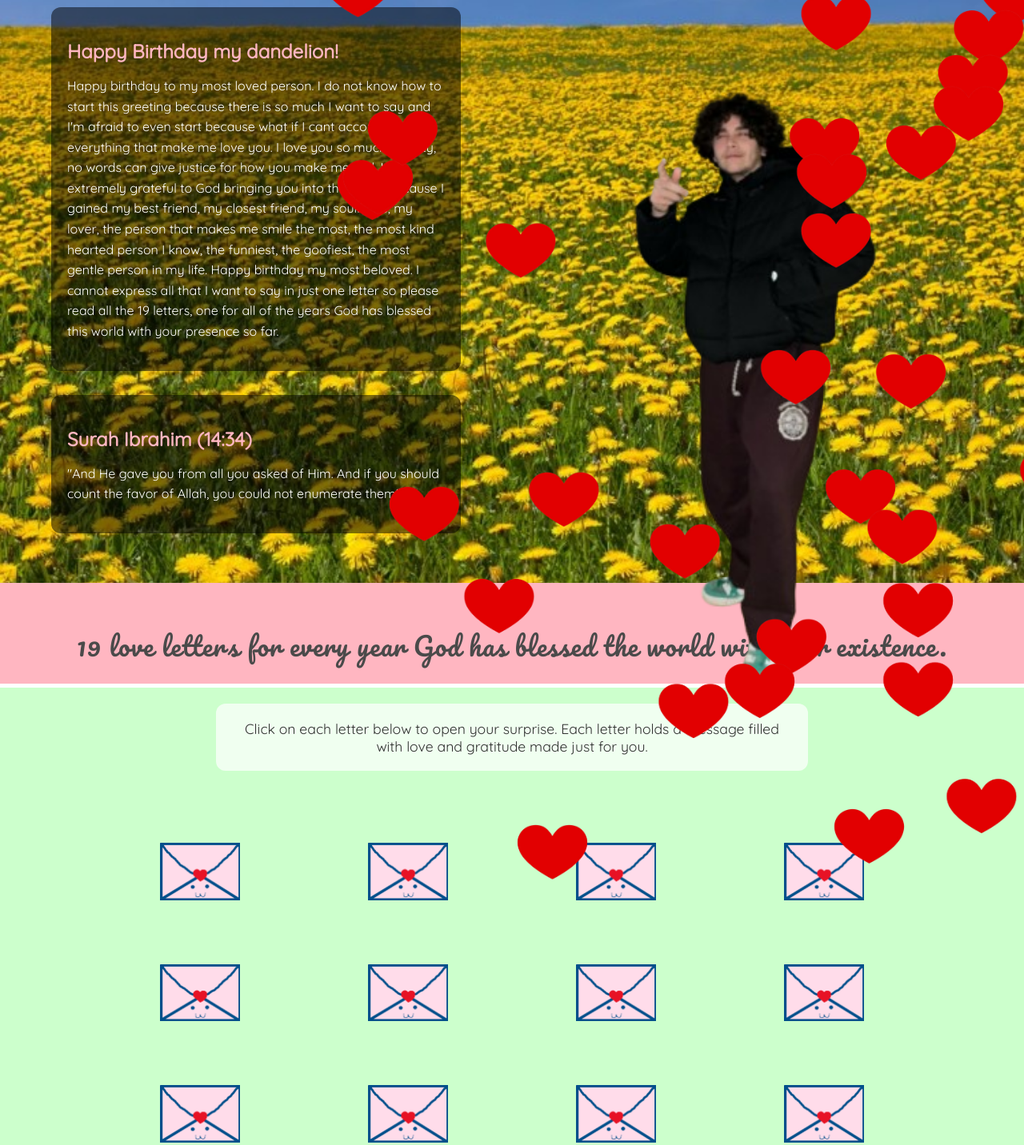
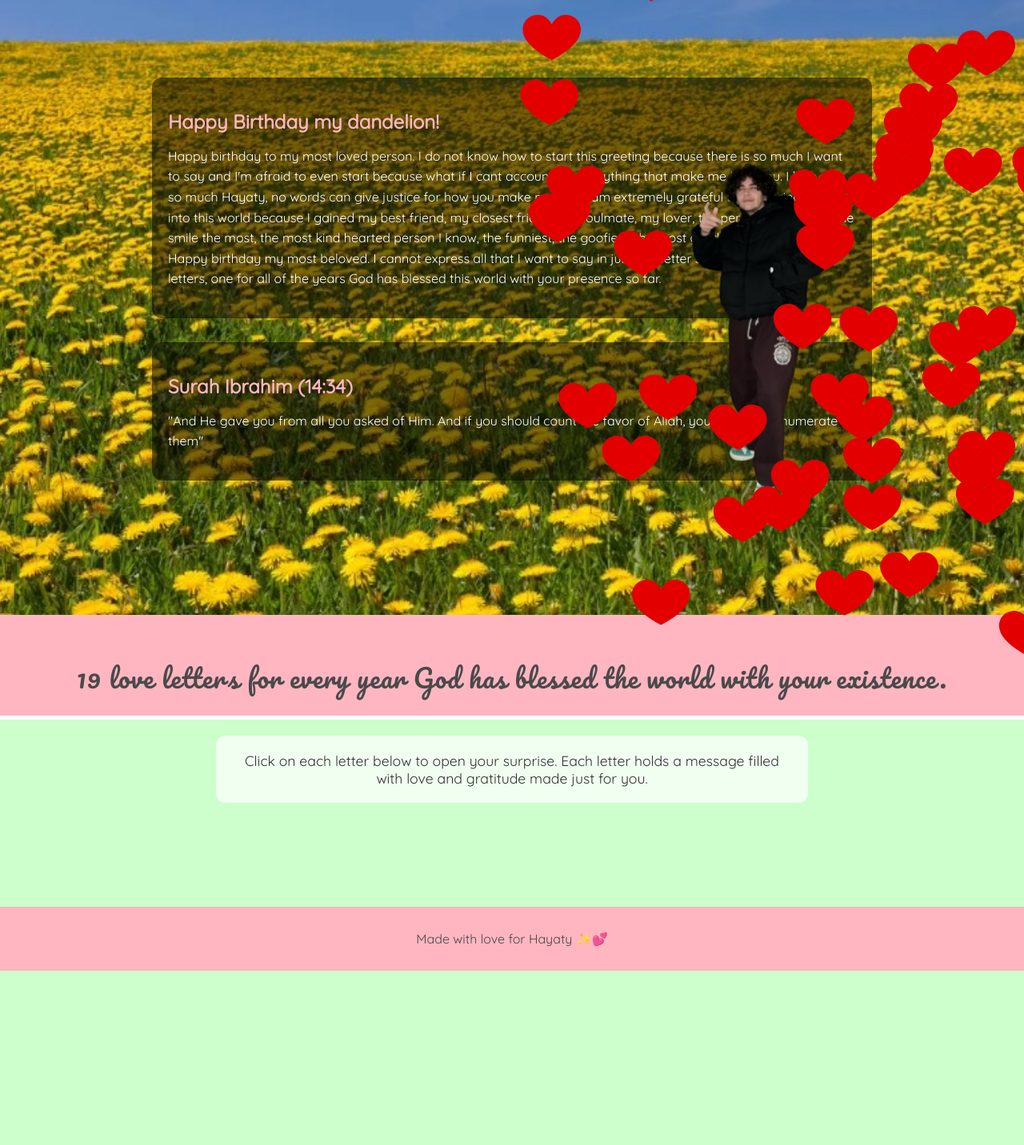
Before and after one commit to Johnbenedictdev/LOML, a plain HTML site: page index.html in a window 1280 px wide. Shown: the part 71-1503 px from the top of the page at 80% size. After the commit the page ends 1285 px from the top, so only its background shows below. Drawn offline with Linux system fonts and the light colour scheme.

Commit message:
Update index.html
allows the greeting to be seen. some words are hidden due to overflow space issues

```diff
--- a/index.html
+++ b/index.html
@@ -24,19 +24,20 @@
 
     .forest-hero {
       position: relative;
-      height: 100vh;
+      min-height: 100vh;
       background: url('images/imageforest.jpeg') no-repeat center center/cover;
       display: flex;
-      justify-content: space-between;
+      flex-direction: column;
+      justify-content: center;
       align-items: center;
       overflow: hidden;
+      padding-top: 20px;
+      padding-bottom: 20px;
     }
 
     .intro-columns {
-      position: absolute;
-      top: 10%;
-      left: 5%;
-      width: 40%;
+      width: 90%;
+      max-width: 900px;
       display: flex;
       flex-direction: column;
       gap: 30px;
@@ -64,14 +65,14 @@
       position: fixed;
       top: 50%;
       left: 75%;
-      transform: translate(-50%, -50%) scale(1.8);
+      transform: translate(-50%, -50%) scale(1.5);
       z-index: 10;
       transition: transform 0.4s ease, top 0.4s ease, left 0.4s ease;
       pointer-events: none;
     }
 
     .joyce-wrapper img {
-      max-width: 450px;
+      max-width: 300px;
       height: auto;
     }
 
@@ -117,8 +118,8 @@
 
     .letters-grid {
       display: grid;
-  grid-template-columns: repeat(4, 1fr);
-  gap: 80px 40px; /* 40px vertical, 20px horizontal */
+      grid-template-columns: repeat(auto-fit, minmax(100px, 1fr));
+      gap: 40px 20px;
       padding: 40px 20px;
       max-width: 1000px;
       margin: 0 auto;
@@ -143,6 +144,20 @@
       background-color: var(--pink);
       color: var(--accent);
     }
+
+    @media (max-width: 768px) {
+      .joyce-wrapper {
+        transform: translate(-50%, -50%) scale(0.8);
+      }
+
+      .joyce-wrapper img {
+        max-width: 180px;
+      }
+
+      .intro-columns {
+        width: 95%;
+      }
+    }
   </style>
 </head>
 <body>
@@ -159,7 +174,7 @@
   <div class="intro-columns">
     <div class="intro-box">
       <h2>Happy Birthday my dandelion!</h2>
-      <p>Happy birthday to my most loved person. I do not know how to start this greeting because there is so much I want to say and I'm afraid to even start because what if I cant account for everything that make me love you. I love you so much Hayaty, no words can give justice for how you make me feel. I am extremely grateful to God bringing you into this world because I gained my best friend, my closest friend, my soulmate, my lover, the person that makes me smile the most, the most kind hearted person I know, the funniest, the goofiest, the most gentle person in my life. Happy birthday my most beloved. I cannot express all that I want to say in just one letter so please read all the 19 letters, one for all of the years God has blessed this world with your presence so far. </p>
+      <p>Happy birthday to my most loved person. I do not know how to start this greeting because there is so much I want to say and I'm afraid to even start because what if I cant account for everything that make me love you. I love you so much Hayaty, no words can give justice for how you make me feel. I am extremely grateful to God bringing you into this world because I gained my best friend, my closest friend, my soulmate, my lover, the person that makes me smile the most, the most kind hearted person I know, the funniest, the goofiest, the most gentle person in my life. Happy birthday my most beloved. I cannot express all that I want to say in just one letter so please read all the 19 letters, one for all of the years God has blessed this world with your presence so far.</p>
     </div>
     <div class="intro-box">
       <h2>Surah Ibrahim (14:34)</h2>
@@ -175,25 +190,7 @@
 </div>
 
 <div class="letters-grid">
-  <a href="page1.html"><img src="images/letter.png" alt="Letter 1"></a>
-  <a href="page2.html"><img src="images/letter.png" alt="Letter 2"></a>
-  <a href="page3.html"><img src="images/letter.png" alt="Letter 3"></a>
-  <a href="page4.html"><img src="images/letter.png" alt="Letter 4"></a>
-  <a href="page5.html"><img src="images/letter.png" alt="Letter 5"></a>
-  <a href="page6.html"><img src="images/letter.png" alt="Letter 6"></a>
-  <a href="page7.html"><img src="images/letter.png" alt="Letter 7"></a>
-  <a href="page8.html"><img src="images/letter.png" alt="Letter 8"></a>
-  <a href="page9.html"><img src="images/letter.png" alt="Letter 9"></a>
-  <a href="page10.html"><img src="images/letter.png" alt="Letter 10"></a>
-  <a href="page11.html"><img src="images/letter.png" alt="Letter 11"></a>
-  <a href="page12.html"><img src="images/letter.png" alt="Letter 12"></a>
-  <a href="page13.html"><img src="images/letter.png" alt="Letter 13"></a>
-  <a href="page14.html"><img src="images/letter.png" alt="Letter 14"></a>
-  <a href="page15.html"><img src="images/letter.png" alt="Letter 15"></a>
-  <a href="page16.html"><img src="images/letter.png" alt="Letter 16"></a>
-  <a href="page17.html"><img src="images/letter.png" alt="Letter 17"></a>
-  <a href="page18.html"><img src="images/letter.png" alt="Letter 18"></a>
-  <a href="page19.html"><img src="images/letter.png" alt="Letter 19"></a>
+  <!-- letter links go here -->
 </div>
 
 <footer>Made with love for Hayaty ✨💕</footer>
@@ -230,7 +227,7 @@
 
   window.addEventListener('scroll', () => {
     const scrollY = window.scrollY;
-    const scale = Math.max(1.8 - scrollY / 600, 0.4);
+    const scale = Math.max(1.5 - scrollY / 600, 0.4);
     joyce.style.transform = `translate(-50%, -50%) scale(${scale})`;
 
     if (scrollY > 300 && !orbiting) {
```
Lines whose indentation alone changed are shown as unchanged.
